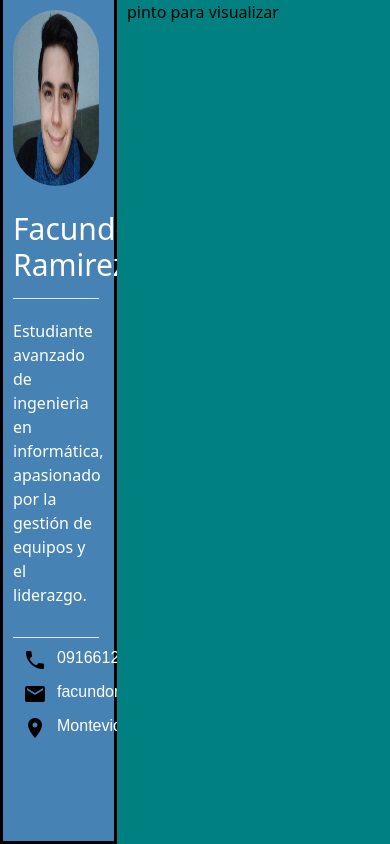
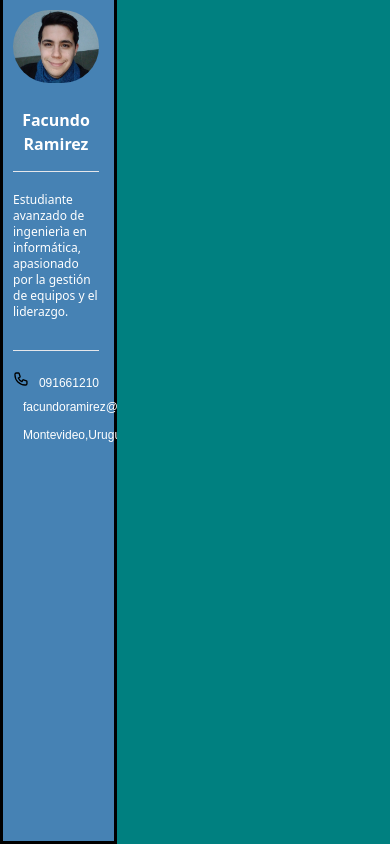
Before and after one commit to ucudal/PW_2021_Website-facundorb, a website: page docs/index.html in a window 390 px wide. Drawn offline with nearby package versions, Linux system fonts and the light colour scheme.

Commit message:
commit con responsiveness

```diff
--- a/docs/index.html
+++ b/docs/index.html
@@ -12,35 +12,56 @@
 <body>
 
 
-    <div class="columna text-center">
-        <img src="images/avatar.jpg" alt="Imagen de perfil" class="w-44 h-44 rounded-full mx-auto">
+    <div class="columna">
+        <img src="images/avatar.jpg" alt="Imagen de perfil1" class="w-auto h-auto rounded-full mx-auto">
 
-        <h1 class="text-3xl sm:text-left">Facundo Ramirez</h1>
+        <h1 class="text-base md:text-3xl font-bold">Facundo Ramirez</h1>
         <hr></hr>
-        <p class="text-left py-5 text-base text-white"> Estudiante avanzado de ingenierìa en informática, apasionado por la gestión de equipos y el liderazgo.</p>
+        <p class="text-left py-5 text-xs md:text-base text-white"> Estudiante avanzado de ingenierìa en informática, apasionado por la gestión de equipos y el liderazgo.</p>
         <hr> </hr>
 
+        <div class="text-left py-5 flex-col">
 
-        <div class = "columnaTexto">
-        <i class="material-icons">phone</i> <span>091661210</span>
+        <div class="flex text-xs md:text-base">
+                <svg xmlns="http://www.w3.org/2000/svg" class="h-4 w-4 md:h-6 md:w-6  object-scale-down" fill="none" viewBox="0 0 24 24" stroke="currentColor">
+        <path stroke-linecap="round" stroke-linejoin="round" stroke-width="2" d="M3 5a2 2 0 012-2h3.28a1 1 0 01.948.684l1.498 4.493a1 1 0 01-.502 1.21l-2.257 1.13a11.042 11.042 0 005.516 5.516l1.13-2.257a1 1 0 011.21-.502l4.493 1.498a1 1 0 01.684.949V19a2 2 0 01-2 2h-1C9.716 21 3 14.284 3 6V5z" />
+        </svg>
+
+        <span class="py-1">091661210</span>
+        </div>
+
+        <div class="flex text-xs md:text-base py-1">
+
+        <svg xmlns="http://www.w3.org/2000/svg" class="h-4 w-4 md:h-6 md:w-6" fill="none" viewBox="0 0 24 24" stroke="currentColor">
+
+         <path stroke-linecap="round" stroke-linejoin="round" stroke-width="2" d="M3 8l7.89 5.26a2 2 0 002.22 0L21 8M5 19h14a2 2 0 002-2V7a2 2 0 00-2-2H5a2 2 0 00-2 2v10a2 2 0 002 2z" />
+        </svg>
+        <a class="py-0 object-scale-down" href = "mailto: facundoramirez@gmail.com" >facundoramirez@gmail.com</a>
+        </div>
+
+        <div class="flex text-xs md:text-base py-1">
+
+       <svg xmlns="http://www.w3.org/2000/svg" class="h-4 w-4 md:h-6 md:w-6 object-contain" fill="none" viewBox="0 0 24 24" stroke="currentColor">
+            <path stroke-linecap="round" stroke-linejoin="round" stroke-width="2" d="M17.657 16.657L13.414 20.9a1.998 1.998 0 01-2.827 0l-4.244-4.243a8 8 0 1111.314 0z" />
+            <path stroke-linecap="round" stroke-linejoin="round" stroke-width="2" d="M15 11a3 3 0 11-6 0 3 3 0 016 0z" />
+        </svg>
+
+        <span class="py-1">Montevideo,Uruguay</span>
 
         </div>
 
-        <div class = "columnaTexto">
-        <i class="material-icons">email</i>
-        <a href = "mailto: facundoramirez@gmail.com">facundoramirez@gmail.com</a>
         </div>
 
-        <div class = "columnaTexto">
-        <i class="material-icons">place</i> <span>Montevideo,Uruguay</span>
-        </div>
+    </div>
+
+
+    <div class ="informacion flex-col">
+
 
 
 
     </div>
 
-            <div class ="informacion"> pinto para visualizar</div>
-
 
 </body>
 </html>
--- a/docs/styles.css
+++ b/docs/styles.css
@@ -74,11 +74,12 @@ body {
   flex-direction:row;
   position:relative;
   padding-top: 10px;
-  padding-left: 10px;
-  width: 20px;
+  padding-left: 0px;
+  width: 100%;
   top:0;
   left: 0;
   float: left;
+  background-color: red;
 
 }
 
```
